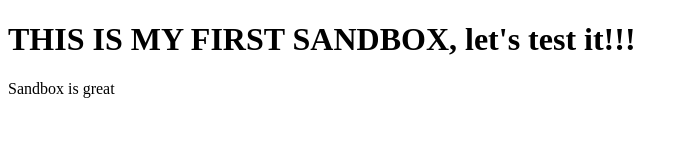
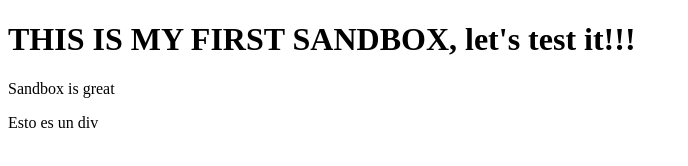
Before and after one commit to JPscript/testCodeSandBox, a website: page index.html in a window 1280 px wide. Shown: the whole page, without its empty margins (0-688 px from the left). Drawn offline with Linux system fonts and the light colour scheme.

Commit message:
Otro commit

```diff
--- a/index.html
+++ b/index.html
@@ -9,5 +9,6 @@
   <body>
     <h1>THIS IS MY FIRST SANDBOX, let's test it!!!</h1>
     <p>Sandbox is great</p>
+    <div>Esto es un div</div>
   </body>
 </html>
```
